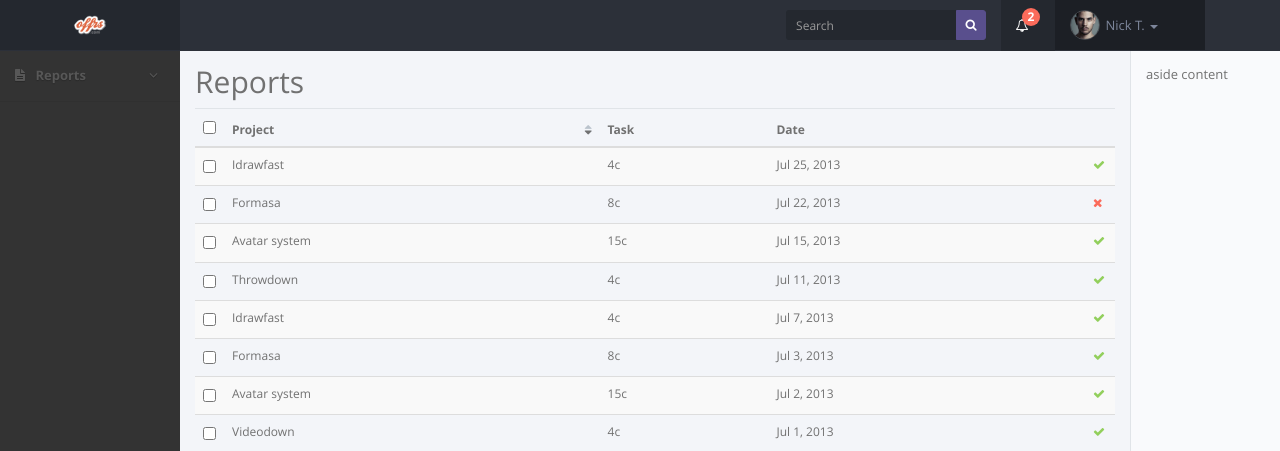
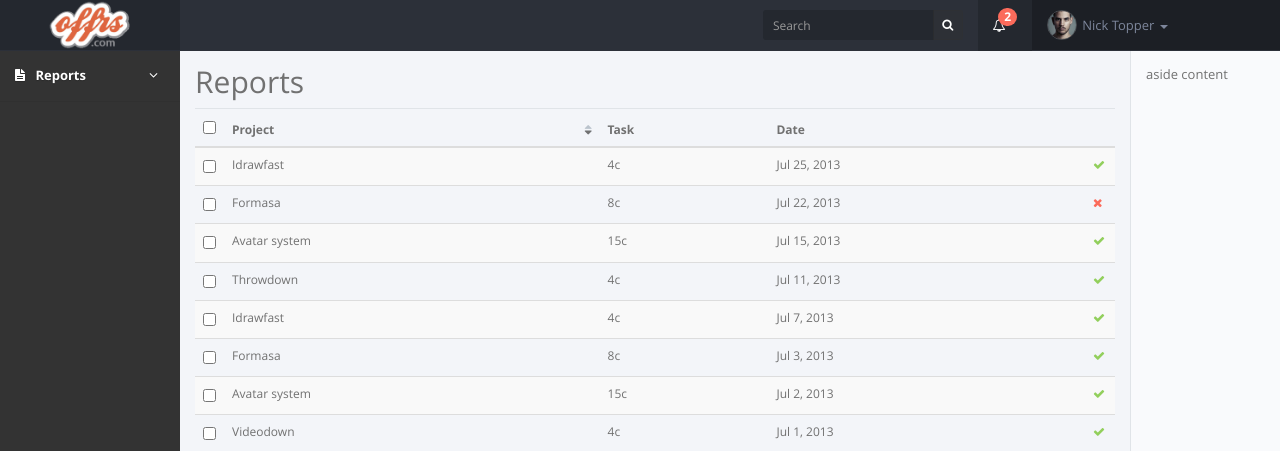
Before and after one commit to 5a-DankCodeSquad/VRApp, a PHP site: page /public/template/main.html in a window 1280 px wide. Shown: the top 451 px of the page. Run offline with PHP 8.4, Linux system fonts and the light colour scheme.

Commit message:
Added the footer/modified the header/ amd cleaned the side bar

```diff
--- a/public/template/css/app.css
+++ b/public/template/css/app.css
@@ -103,7 +103,7 @@ a#email_footer:before{
   margin: 0;
 }
 a {
-  color: #575757;
+  color: #FFFFFF;
   text-decoration: none;
 }
 a:hover,
@@ -850,7 +850,7 @@ html.layout-box .vbox > footer {
   text-decoration: none;
 }
 .nav-brand img {
-  max-height: 20px;
+  max-height: 50px;
   margin-top: -7px;
   vertical-align: middle;
 }
@@ -1333,8 +1333,8 @@ fieldset[disabled] .btn-twitter.active {
 }
 .btn-primary {
   color: #fff !important;
-  background-color: #594f8d;
-  border-color: #594f8d;
+  background-color: rgba(50,50,50,0.3);
+  border-color: rgba(50,50,50,0.3);
 }
 .btn-primary:hover,
 .btn-primary:focus,
@@ -1342,8 +1342,8 @@ fieldset[disabled] .btn-twitter.active {
 .btn-primary.active,
 .open .dropdown-toggle.btn-primary {
   color: #fff !important;
-  background-color: #484073;
-  border-color: #403966;
+  background-color: #196CB3;
+  border-color: #196CB3;
 }
 .btn-primary:active,
 .btn-primary.active,
--- a/public/template/main.html
+++ b/public/template/main.html
@@ -38,7 +38,7 @@
         <i class="fa fa-comment-o"></i>
       </a>
     </div>
-    <div class="collapse navbar-collapse pull-right" style="margin-right:7%;">
+    <div class="collapse navbar-collapse pull-right" style="margin-right:1%;">
       <ul class="nav navbar-nav">
         <form class="navbar-form navbar-left m-t-sm" role="search">
           <div class="form-group">
@@ -85,14 +85,14 @@
               </section>
             </section>
           </li>
-          <li class="dropdown" style="100px;">
-            <a href="#" class="dropdown-toggle aside-sm dker" data-toggle="dropdown">
+          <li class="dropdown">
+            <a href="#" class="dropdown-toggle aside-sm dker" data-toggle="dropdown" style="width:250px;">
               <span class="thumb-sm avatar pull-left m-t-n-xs m-r-xs">
                 <img src="images/avatar.jpg">
               </span>
-              Nick T. <b class="caret"></b>
+              Nick Topper <b class="caret"></b>
             </a>
-            <ul class="dropdown-menu animated fadeInLeft">
+            <ul class="dropdown-menu animated fadeInLeft" style="width:250px;">
               <li>
                 <a href="#">Settings</a>
               </li>
@@ -302,11 +302,11 @@
           </div>
         </div>
       </section>
-        <!-- END OF CHARTS -->
-        <aside class="bg-light lter b-l aside-sm">
-          <div class="wrapper">aside content</div>
-        </aside>
-      </section>
+      <!-- END OF CHARTS -->
+      <aside class="bg-light lter b-l aside-sm">
+        <div class="wrapper">aside content</div>
+      </aside>
+    </section>
       	<!-- Footer -->
       <footer>
         <div class="container">
@@ -326,7 +326,7 @@
               </ul>
             </div>
             <div class="col-md-3 col-sm-3">
-              <h3>Account Access</h3>
+              <h3>Reports</h3>
               <ul>
                 <li><a href="agent_register.cfm">Sign Up</a></li>
                 <li><a href="login.cfm">Login</a></li>
```
